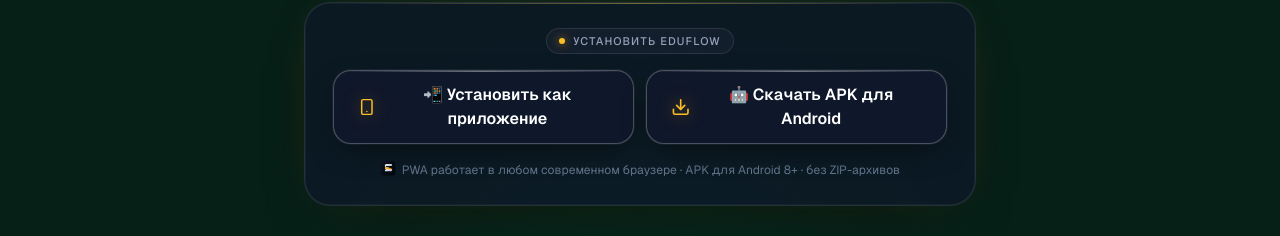
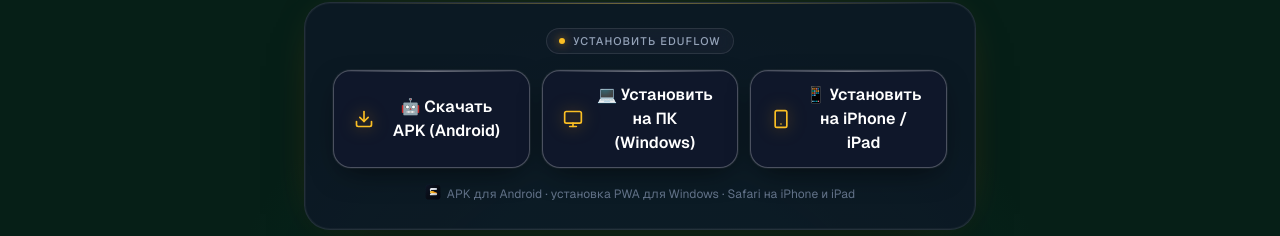
Before and after one commit to levTer/schoolmeet, a Next.js app: page / in a window 1280 px wide. Shown: the part 552-788 px from the top of the page. Built offline with nearby package versions, Linux system fonts and the light colour scheme; no server answers.

Commit message:
Fix PWA install flow and add Windows setup
Co-authored-by: arena-agent <297053741+arena-agent@users.noreply.github.com>

```diff
--- a/src/components/landing/install-block.tsx
+++ b/src/components/landing/install-block.tsx
@@ -2,51 +2,42 @@
 
 import { useState } from "react";
 import Image from "next/image";
-import { Download, Smartphone } from "lucide-react";
+import { Download, Monitor, Smartphone, X } from "lucide-react";
 
 import { cn } from "@/lib/utils";
 import { usePwaInstall } from "@/hooks/usePwaInstall";
 
-/**
- * Блок «Установить EduFlow» на главной странице (Hero-секция).
- *
- * Две чёткие, лаконичные кнопки в стиле дизайна №9:
- *   А) «📲 Установить как приложение» — PWA-установка в 1 клик через браузер
- *      (вызывает beforeinstallprompt; если prompt не готов — откроется
- *      инструкция в шапочной кнопке через всплывающее меню).
- *   Б) «🤖 Скачать APK для Android» — ссылка строго на /eduflow.apk
- *      (файл public/eduflow.apk, тот же origin), скачивается через download.
- *
- * Стиль: тёмно-сланцевый фон (#0F172A), скруглённые углы (squircle),
- * белая окантовка и золотистый акцент на иконках.
- */
+type InstallHelp = "windows" | "ios";
+
+/** Блок установки EduFlow: APK для Android, PWA для Windows и инструкция для iOS. */
 export function InstallBlock() {
-  const { isInstalled, isPrompting, triggerPrompt } = usePwaInstall();
-  const [hint, setHint] = useState<string | null>(null);
+  const { isInstalled, isPrompting, isWindows, isIOS, triggerPrompt } = usePwaInstall();
+  const [installHelp, setInstallHelp] = useState<InstallHelp | null>(null);
 
   if (isInstalled) return null;
 
-  const handlePwaClick = async () => {
+  const handleWindowsInstall = async () => {
+    if (!isWindows) {
+      setInstallHelp("windows");
+      return;
+    }
     const outcome = await triggerPrompt();
-    if (outcome === "manual") {
-      setHint("Откройте меню браузера → «Установить приложение» или «Добавить на главный экран».");
-    }
+    if (outcome === "manual") setInstallHelp("windows");
   };
 
   const squircleButton =
     "group relative inline-flex min-h-12 items-center justify-center gap-2.5 overflow-hidden " +
-    "rounded-[18px] border border-white/25 bg-[#0F172A] px-6 py-3 text-sm sm:text-base font-semibold text-white " +
+    "rounded-[18px] border border-white/25 bg-[#0F172A] px-5 py-3 text-sm sm:text-base font-semibold text-white " +
     "shadow-[0_10px_30px_-10px_rgba(0,0,0,0.65)] ring-1 ring-white/5 " +
     "transition duration-200 hover:-translate-y-0.5 hover:border-white/40 hover:bg-[#111a2f] " +
     "hover:shadow-[0_14px_36px_-10px_rgba(0,0,0,0.8),0_0_28px_-6px_rgba(245,158,11,0.4)] " +
     "focus:outline-none focus-visible:ring-2 focus-visible:ring-amber-400/70";
 
   const goldIcon =
-    "h-5 w-5 text-amber-400 drop-shadow-[0_0_8px_rgba(245,158,11,0.55)] transition-transform group-hover:scale-110";
+    "h-5 w-5 shrink-0 text-amber-400 drop-shadow-[0_0_8px_rgba(245,158,11,0.55)] transition-transform group-hover:scale-110";
 
   return (
     <div className="animate-fade-up mx-auto mt-9 flex w-full max-w-2xl flex-col items-center gap-3 [animation-delay:200ms]">
-      {/* Единый блок дизайна №9: тёмно-сланцевая панель, белая окантовка, золотой акцент */}
       <div className="relative w-full rounded-[26px] border border-white/10 bg-[#0F172A]/70 px-4 py-6 shadow-[0_24px_70px_-40px_rgba(0,0,0,0.95),0_0_50px_-24px_rgba(245,158,11,0.35)] ring-1 ring-inset ring-white/[0.04] backdrop-blur sm:px-7">
         <span
           aria-hidden
@@ -58,39 +49,42 @@
           Установить EduFlow
         </div>
 
-        <div className="mt-4 flex w-full flex-col items-stretch justify-center gap-3 sm:flex-row sm:items-center">
-          {/* Кнопка A: PWA-установка */}
+        <div className="mt-4 grid w-full grid-cols-1 gap-3 sm:grid-cols-3">
+          <a
+            href="/eduflow.apk"
+            download="EduFlow.apk"
+            className={cn(squircleButton, "w-full")}
+            aria-label="Скачать APK (Android)"
+          >
+            <span aria-hidden className="pointer-events-none absolute inset-x-0 top-0 h-px bg-gradient-to-r from-transparent via-white/40 to-transparent" />
+            <Download aria-hidden className={goldIcon} strokeWidth={2} />
+            <span className="relative">🤖 Скачать APK (Android)</span>
+          </a>
+
           <button
             type="button"
-            onClick={() => void handlePwaClick()}
+            onClick={() => void handleWindowsInstall()}
             disabled={isPrompting}
-            className={cn(squircleButton, "flex-1", isPrompting && "cursor-wait opacity-70")}
-            aria-label="Установить EduFlow как приложение"
+            className={cn(squircleButton, "w-full", isPrompting && "cursor-wait opacity-70")}
+            aria-label="Установить на ПК (Windows)"
           >
-            <span
-              aria-hidden
-              className="pointer-events-none absolute inset-x-0 top-0 h-px bg-gradient-to-r from-transparent via-white/40 to-transparent"
-            />
-            <Smartphone aria-hidden className={goldIcon} strokeWidth={2} />
+            <span aria-hidden className="pointer-events-none absolute inset-x-0 top-0 h-px bg-gradient-to-r from-transparent via-white/40 to-transparent" />
+            <Monitor aria-hidden className={goldIcon} strokeWidth={2} />
             <span className="relative">
-              {isPrompting ? "Установка…" : "📲 Установить как приложение"}
+              {isPrompting ? "Установка…" : "💻 Установить на ПК (Windows)"}
             </span>
           </button>
 
-          {/* Кнопка Б: APK из public/eduflow.apk — путь фиксирован, без env-переопределений. */}
-          <a
-            href="/eduflow.apk"
-            download="EduFlow.apk"
-            className={cn(squircleButton, "flex-1")}
-            aria-label="Скачать APK для Android"
+          <button
+            type="button"
+            onClick={() => setInstallHelp("ios")}
+            className={cn(squircleButton, "w-full")}
+            aria-label="Установить на iPhone / iPad"
           >
-            <span
-              aria-hidden
-              className="pointer-events-none absolute inset-x-0 top-0 h-px bg-gradient-to-r from-transparent via-white/40 to-transparent"
-            />
-            <Download aria-hidden className={goldIcon} strokeWidth={2} />
-            <span className="relative">🤖 Скачать APK для Android</span>
-          </a>
+            <span aria-hidden className="pointer-events-none absolute inset-x-0 top-0 h-px bg-gradient-to-r from-transparent via-white/40 to-transparent" />
+            <Smartphone aria-hidden className={goldIcon} strokeWidth={2} />
+            <span className="relative">📱 Установить на iPhone / iPad</span>
+          </button>
         </div>
 
         <p className="mt-4 text-center text-xs leading-relaxed text-slate-500">
@@ -102,19 +96,66 @@
             unoptimized
             className="mr-1.5 inline-block h-4 w-4 align-[-2px]"
           />
-          PWA работает в любом современном браузере · APK для Android 8+ · без ZIP-архивов
+          APK для Android · установка PWA для Windows · Safari на iPhone и iPad
         </p>
       </div>
 
-      {hint && (
-        <button
-          type="button"
-          onClick={() => setHint(null)}
-          className="max-w-xl rounded-xl border border-amber-400/20 bg-amber-500/[0.08] px-4 py-2.5 text-left text-xs leading-relaxed text-amber-100/90 transition hover:bg-amber-500/[0.12]"
+      {installHelp && (
+        <div
+          className="fixed inset-0 z-[999] flex items-center justify-center overflow-y-auto bg-black/80 p-4 backdrop-blur-sm"
+          role="presentation"
+          onMouseDown={(event) => {
+            if (event.target === event.currentTarget) setInstallHelp(null);
+          }}
         >
-          {hint}
-          <span className="ml-2 text-amber-300/80 underline-offset-2 hover:underline">(закрыть)</span>
-        </button>
+          <section
+            role="dialog"
+            aria-modal="true"
+            aria-labelledby="install-help-title"
+            className="relative w-full max-w-md rounded-2xl border border-amber-400/20 bg-[#0F172A] p-6 text-left text-white shadow-2xl shadow-black/50"
+          >
+            <button
+              type="button"
+              onClick={() => setInstallHelp(null)}
+              className="absolute right-4 top-4 rounded-lg p-2 text-slate-400 transition hover:bg-white/10 hover:text-white focus:outline-none focus-visible:ring-2 focus-visible:ring-amber-400"
+              aria-label="Закрыть инструкцию"
+            >
+              <X aria-hidden className="h-5 w-5" />
+            </button>
+            <p className="mb-2 text-xs font-semibold uppercase tracking-widest text-amber-400">
+              Установка EduFlow
+            </p>
+            <h2 id="install-help-title" className="pr-8 text-xl font-bold">
+              {installHelp === "windows" ? "Установить на Windows" : "Установить на iPhone или iPad"}
+            </h2>
+            {installHelp === "windows" ? (
+              <div className="mt-4 space-y-3 text-sm leading-relaxed text-slate-300">
+                <p>Откройте EduFlow в Google Chrome или Microsoft Edge, затем выберите один из способов:</p>
+                <ol className="list-decimal space-y-2 pl-5 marker:text-amber-400">
+                  <li>Нажмите значок установки в адресной строке.</li>
+                  <li>Или откройте меню <strong className="text-white">⋮</strong> → <strong className="text-white">Приложения</strong> → <strong className="text-white">Установить EduFlow</strong>.</li>
+                </ol>
+                <p>Подтвердите установку — EduFlow появится на Рабочем столе и в меню «Пуск».</p>
+              </div>
+            ) : (
+              <div className="mt-4 space-y-3 text-sm leading-relaxed text-slate-300">
+                <p>Откройте эту страницу в Safari на iPhone или iPad.</p>
+                <ol className="list-decimal space-y-2 pl-5 marker:text-amber-400">
+                  <li>Нажмите кнопку «Поделиться» внизу экрана.</li>
+                  <li>Выберите «На экран Домой», затем нажмите «Добавить».</li>
+                </ol>
+                {!isIOS && <p className="text-amber-200/80">Для установки на iPhone и iPad используйте именно Safari.</p>}
+              </div>
+            )}
+            <button
+              type="button"
+              onClick={() => setInstallHelp(null)}
+              className="mt-6 w-full rounded-xl bg-amber-500 px-4 py-3 text-sm font-bold text-slate-950 transition hover:bg-amber-400 focus:outline-none focus-visible:ring-2 focus-visible:ring-amber-200"
+            >
+              Понятно
+            </button>
+          </section>
+        </div>
       )}
     </div>
   );
--- a/src/hooks/usePwaInstall.ts
+++ b/src/hooks/usePwaInstall.ts
@@ -35,6 +35,7 @@
 let _deferredPrompt: BeforeInstallPromptEvent | null = null;
 let _isInstalled = false;
 let _isIOS = false;
+let _isWindows = false;
 let _isPrompting = false;
 let _listenersReady = false;
 const _subscribers = new Set<Subscriber>();
@@ -59,6 +60,7 @@
     (platform === "MacIntel" && maxTouchPoints > 1);
   const otherIosBrowser = /CriOS|FxiOS|EdgiOS|OPiOS|Mercury/i.test(userAgent);
   _isIOS = iosDevice && /Safari/i.test(userAgent) && !otherIosBrowser;
+  _isWindows = userAgent.includes("Win");
 
   const onBeforeInstallPrompt = (event: Event) => {
     event.preventDefault();
@@ -99,6 +101,8 @@
   isInstalled: boolean;
   /** Это iOS Safari — показываем ручную инструкцию «Поделиться → На экран Домой». */
   isIOS: boolean;
+  /** Это Windows — доступна установка веб-приложения на ПК. */
+  isWindows: boolean;
   /** Идёт вызов системного prompt — не давать нажимать ещё раз. */
   isPrompting: boolean;
   /** Прямая ссылка на локальный APK-файл (всегда `/eduflow.apk`). */
@@ -113,8 +117,10 @@
   const [, setTick] = useState(0);
 
   useEffect(() => {
+    const unsubscribe = subscribe(() => setTick((t) => t + 1));
     setupListeners();
-    return subscribe(() => setTick((t) => t + 1));
+    notify();
+    return unsubscribe;
   }, []);
 
   const triggerPrompt = useCallback(async () => {
@@ -148,6 +154,7 @@
     canPrompt: _deferredPrompt !== null,
     isInstalled: _isInstalled,
     isIOS: _isIOS,
+    isWindows: _isWindows,
     isPrompting: _isPrompting,
     apkUrl: APK_DOWNLOAD_URL,
     triggerPrompt,
```
